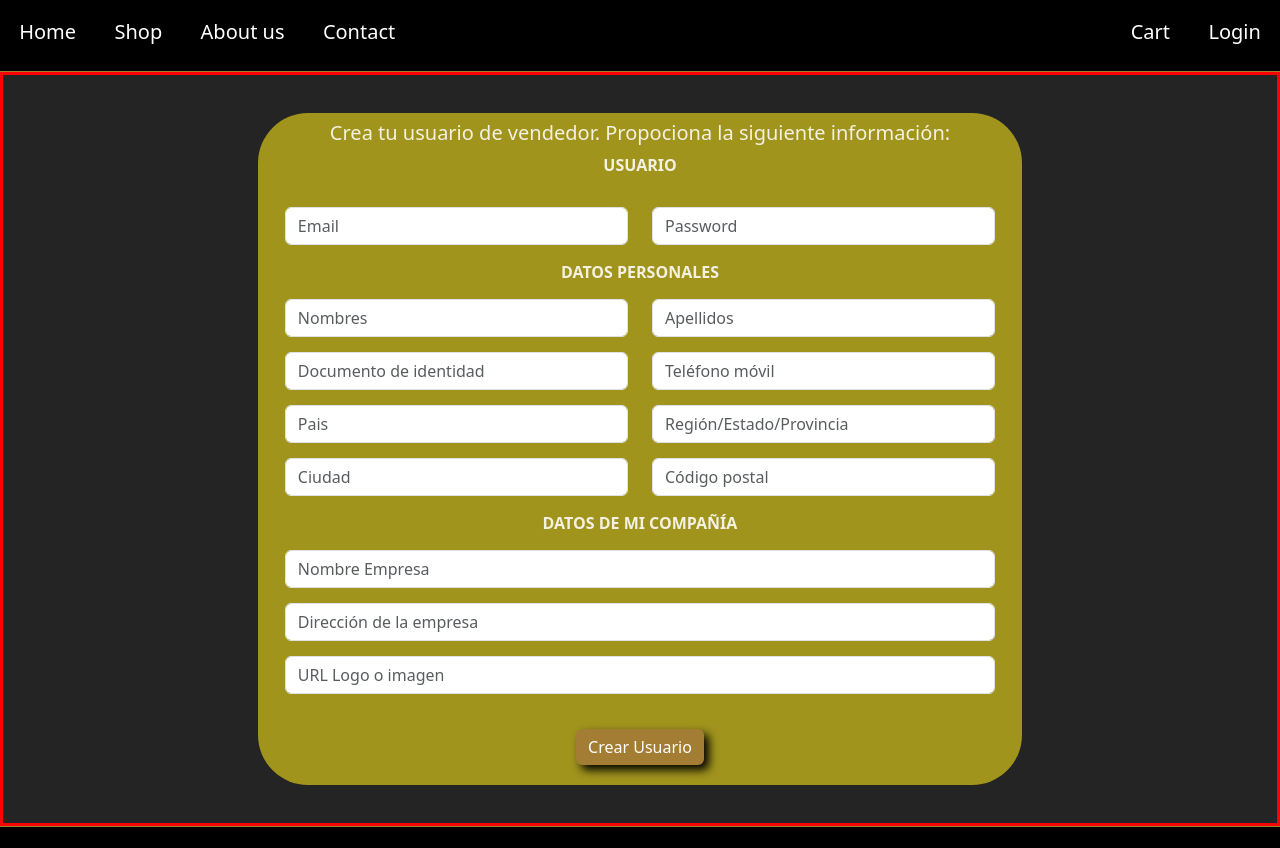
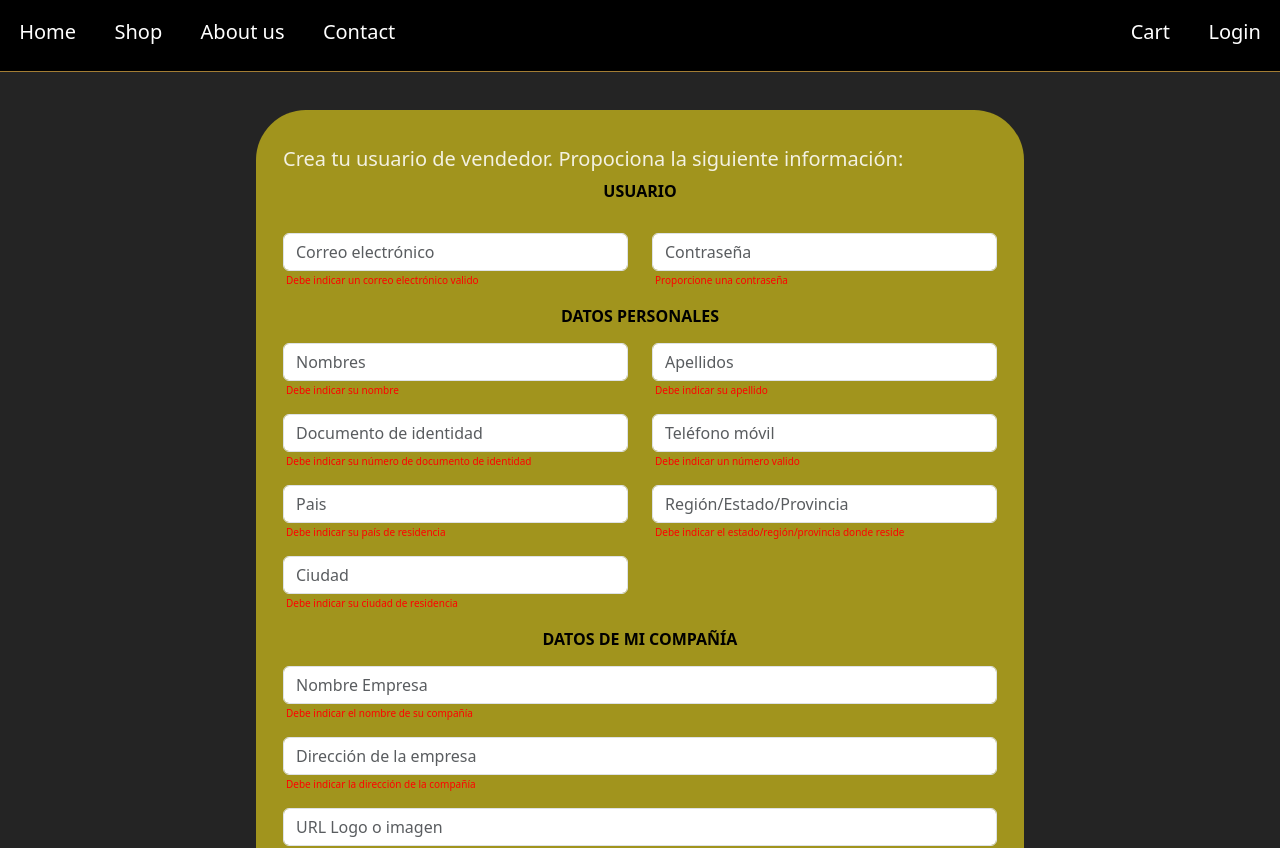
Before and after one commit to OctavioLavarello/CraftBeer, a React (Vite) app in the folder client/: page /sellerSignUp in a window 1280 px wide. Shown: the top 848 px of the page. Built offline with nearby package versions, Linux system fonts and the light colour scheme.

Commit message:
Formulario de creación usuario Vendedor

```diff
--- a/client/src/redux/actions/actions.ts
+++ b/client/src/redux/actions/actions.ts
@@ -1,7 +1,7 @@
 //import { Dispatch, Action } from "redux";
 import axios from "axios";
 import toast from 'react-hot-toast'
-import { Dispatch } from "redux";
+import { AnyAction, Dispatch } from "redux";
 import {
   CREATED_PRODUCT,
   ADD_ALL_BEER,
@@ -24,6 +24,7 @@ export interface ProductData {
   IBU: number;
   presentation: string;
   image: string;
+  UserCompanyId: string
 }
 
 export interface CompanyData {
@@ -75,7 +76,8 @@ export const createdProduct = ({
   image,
   stock,
   IBU,
-  presentation
+  presentation,
+  UserCompanyId
 }: ProductData) => {
   try {
     return async function (dispatch: any) {
@@ -89,6 +91,7 @@ export const createdProduct = ({
         stock,
         IBU,
         presentation,
+        UserCompanyId
       });
       dispatch({
         type: CREATED_PRODUCT,
@@ -122,8 +125,8 @@ export const createdCompany = ({
   image,
 }: CompanyData) => {
   try {
-    return async function (dispatch: any) {
-      let companyCreated = await axios.post(`${localhost}/product`, {
+    return async function (dispatch: AnyAction | any) {
+      let companyCreated = await axios.post(`${localhost}/company`, {
         name,
         lastName,
         document,
--- a/client/src/views/sellerSingUp/SellerSingUp.tsx
+++ b/client/src/views/sellerSingUp/SellerSingUp.tsx
@@ -5,14 +5,14 @@ import "bootstrap/dist/css/bootstrap.min.css";
 import { Form, Row, Col, Button } from "react-bootstrap";
 import "../sellerSingUp/selllerSingUp.css";
 import { useDispatch } from "react-redux";
-import {createdCompany} from "../../redux/actions/actions";
+import { createdCompany } from "../../redux/actions/actions";
 
 // STYLES
 //....
 
 // SELLER SING UP
 const SellerSingUp: React.FC = () => {
-  const dispatch = useDispatch<Dispatch<AnyAction>>();
+  const dispatch = useDispatch<Dispatch<AnyAction> | any>();
 
   const [input, setInput] = useState({
     name: "",
@@ -53,6 +53,57 @@ const SellerSingUp: React.FC = () => {
     });
   };
 
+  const validation = (input: any, name: any) => {
+    if (name === "name") {
+      if (input.name !== "") setErrors({ ...errors, name: "" });
+      else setErrors({ ...errors, name: "Información requerida" });
+    }
+    if (name === "lastName") {
+      if (input.lastName !== "") setErrors({ ...errors, lastName: "" });
+      else setErrors({ ...errors, image: "Información requerida" });
+    }
+    if (name === "document") {
+      if (input.document !== "") setErrors({ ...errors, document: "" });
+      else setErrors({ ...errors, document: "Información requerida" });
+    }
+    if (name === "email") {
+      if (input.email !== "") setErrors({ ...errors, email: "" });
+      else setErrors({ ...errors, email: "Información requerida" });
+    }
+    if (name === "password") {
+      if (input.password !== "") setErrors({ ...errors, password: "" });
+      else setErrors({ ...errors, password: "Información requerida" });
+    }
+    if (name === "phone") {
+      if (input.phone !== "") setErrors({ ...errors, phone: "" });
+      else setErrors({ ...errors, phone: "Información requerida" });
+    }
+    if (name === "country") {
+      if (input.country !== "") setErrors({ ...errors, country: "" });
+      else setErrors({ ...errors, country: "Información requerida" });
+    }
+    if (name === "city") {
+      if (input.city !== "") setErrors({ ...errors, city: "" });
+      else setErrors({ ...errors, city: "Información requerida" });
+    }
+    if (name === "state") {
+      if (input.state !== "") setErrors({ ...errors, state: "" });
+      else setErrors({ ...errors, state: "Información requerida" });
+    }
+    if (name === "company") {
+      if (input.company !== "") setErrors({ ...errors, company: "" });
+      else setErrors({ ...errors, company: "Información requerida" });
+    }
+    if (name === "address") {
+      if (input.address !== "") setErrors({ ...errors, address: "" });
+      else setErrors({ ...errors, address: "Información requerida" });
+    }
+    if (name === "image") {
+      if (input.image !== "") setErrors({ ...errors, image: "" });
+      else setErrors({ ...errors, image: "Información requerida" });
+    }
+  };
+
   const handlerChange = (
     event: React.ChangeEvent<HTMLInputElement | HTMLSelectElement> | any
   ) => {
@@ -60,26 +111,26 @@ const SellerSingUp: React.FC = () => {
       ...input,
       [event.target.name]: event.target.value,
     });
-    // validation(
-    //   {
-    //     ...input,
-    //     [event.target.name]: event.target.value,
-    //   },
-    //   event.target.name
-    // );
+    validation(
+      {
+        ...input,
+        [event.target.name]: event.target.value,
+      },
+      event.target.name
+    );
   };
 
-  // const disable = (errors:{ [key: string]: string }): boolean => {
-  //   let disabled = true;
-  //   for (let error in errors) {
-  //     if (errors[error] === "") disabled = false;
-  //     else {
-  //       disabled = true;
-  //       break;
-  //     }
-  //   }
-  //   return disabled;
-  // };
+  const disable = (errors: { [key: string]: string }): boolean => {
+    let disabled = true;
+    for (let error in errors) {
+      if (errors[error] === "") disabled = false;
+      else {
+        disabled = true;
+        break;
+      }
+    }
+    return disabled;
+  };
 
   return (
     <div className="bodyFormSeller">
@@ -89,9 +140,9 @@ const SellerSingUp: React.FC = () => {
           width: "60%",
           backgroundColor: "#A1941D",
           borderRadius: "50px",
-          marginTop:"3%",
-          marginLeft:"20%",
-          marginBottom:"3%"
+          marginTop: "3%",
+          marginLeft: "20%",
+          marginBottom: "3%",
         }}
         onSubmit={handlerSubmit}
       >
@@ -100,36 +151,61 @@ const SellerSingUp: React.FC = () => {
             margin: "15px",
           }}
         >
-            <h5 style={{marginTop:"1%"}}>
+          <h5 style={{ marginTop: "5%" }}>
             Crea tu usuario de vendedor. Propociona la siguiente información:
           </h5>
-          <a ><strong>USUARIO</strong></a>
+          <div className="centrado">
+            <strong>USUARIO</strong>
+          </div>
           <Col
             style={{
               marginTop: "30px",
             }}
           >
-            <Form.Control placeholder="Email" onChange={handlerChange}/>
+            <Form.Control
+              placeholder="Correo electrónico"
+              onChange={handlerChange}
+              name="email"
+            />
+            <h6 className="errorCompany">{errors.email}</h6>
           </Col>
           <Col
             style={{
               marginTop: "30px",
             }}
           >
-            <Form.Control placeholder="Password" onChange={handlerChange}/>
+            <Form.Control
+              placeholder="Contraseña"
+              onChange={handlerChange}
+              name="password"
+              type="password"
+            />
+            <h6 className="errorCompany">{errors.password}</h6>
           </Col>
         </Row>
-        <a><strong>DATOS PERSONALES</strong></a>
+        <div className="centrado">
+          <strong>DATOS PERSONALES</strong>
+        </div>
         <Row
           style={{
             margin: "15px",
           }}
         >
           <Col>
-            <Form.Control placeholder="Nombres" onChange={handlerChange}/>
+            <Form.Control
+              placeholder="Nombres"
+              onChange={handlerChange}
+              name="name"
+            />
+            <h6 className="errorCompany">{errors.name}</h6>
           </Col>
           <Col>
-            <Form.Control placeholder="Apellidos" onChange={handlerChange}/>
+            <Form.Control
+              placeholder="Apellidos"
+              onChange={handlerChange}
+              name="lastName"
+            />
+            <h6 className="errorCompany">{errors.lastName}</h6>
           </Col>
         </Row>
         <Row
@@ -138,10 +214,20 @@ const SellerSingUp: React.FC = () => {
           }}
         >
           <Col>
-          <Form.Control placeholder="Documento de identidad" onChange={handlerChange}/>
+            <Form.Control
+              placeholder="Documento de identidad"
+              onChange={handlerChange}
+              name="document"
+            />
+            <h6 className="errorCompany">{errors.document}</h6>
           </Col>
           <Col>
-            <Form.Control placeholder="Teléfono móvil" onChange={handlerChange} />
+            <Form.Control
+              placeholder="Teléfono móvil"
+              onChange={handlerChange}
+              name="phone"
+            />
+            <h6 className="errorCompany">{errors.phone}</h6>
           </Col>
         </Row>
         <Row
@@ -150,10 +236,20 @@ const SellerSingUp: React.FC = () => {
           }}
         >
           <Col>
-            <Form.Control placeholder="Pais" onChange={handlerChange}/>
+            <Form.Control
+              placeholder="Pais"
+              onChange={handlerChange}
+              name="country"
+            />
+            <h6 className="errorCompany">{errors.country}</h6>
           </Col>
           <Col>
-            <Form.Control placeholder="Región/Estado/Provincia" onChange={handlerChange}/>
+            <Form.Control
+              placeholder="Región/Estado/Provincia"
+              onChange={handlerChange}
+              name="state"
+            />
+            <h6 className="errorCompany">{errors.state}</h6>
           </Col>
         </Row>
         <Row
@@ -162,20 +258,30 @@ const SellerSingUp: React.FC = () => {
           }}
         >
           <Col>
-            <Form.Control placeholder="Ciudad" onChange={handlerChange}/>
+            <Form.Control
+              placeholder="Ciudad"
+              onChange={handlerChange}
+              name="city"
+            />
+            <h6 className="errorCompany">{errors.city}</h6>
           </Col>
-          <Col>
-            <Form.Control placeholder="Código postal" onChange={handlerChange}/>
-          </Col>
+          <Col></Col>
         </Row>
-        <a><strong>DATOS DE MI COMPAÑÍA</strong></a>
+        <div className="centrado">
+          <strong>DATOS DE MI COMPAÑÍA</strong>
+        </div>
         <Row
           style={{
             margin: "15px",
           }}
         >
           <Col>
-            <Form.Control placeholder="Nombre Empresa" onChange={handlerChange}/>
+            <Form.Control
+              placeholder="Nombre Empresa"
+              onChange={handlerChange}
+              name="company"
+            />
+            <h6 className="errorCompany">{errors.company}</h6>
           </Col>
         </Row>
         <Row
@@ -184,7 +290,12 @@ const SellerSingUp: React.FC = () => {
           }}
         >
           <Col>
-            <Form.Control placeholder="Dirección de la empresa" onChange={handlerChange}/>
+            <Form.Control
+              placeholder="Dirección de la empresa"
+              onChange={handlerChange}
+              name="address"
+            />
+            <h6 className="errorCompany">{errors.address}</h6>
           </Col>
         </Row>
         <Row
@@ -193,9 +304,15 @@ const SellerSingUp: React.FC = () => {
           }}
         >
           <Col>
-            <Form.Control placeholder="URL Logo o imagen" onChange={handlerChange}/>
+            <Form.Control
+              placeholder="URL Logo o imagen"
+              onChange={handlerChange}
+              name="image"
+            />
+            <h6 className="errorCompany">{errors.image}</h6>
           </Col>
         </Row>
+        <div className="centrado">
           <Button
             style={{
               margin: "20px",
@@ -206,10 +323,11 @@ const SellerSingUp: React.FC = () => {
               boxShadow: "5px 5px 10px black",
             }}
             type="submit"
-          //disabled={}
+            disabled={disable(errors)}
           >
             Crear Usuario
           </Button>
+        </div>
       </Form>
     </div>
   );
--- a/client/src/views/sellerSingUp/selllerSingUp.css
+++ b/client/src/views/sellerSingUp/selllerSingUp.css
@@ -1,6 +1,6 @@
 .bodyFormSeller {
-    border: solid red;
-    text-align: center;
+   justify-content: center;
+
 }
 
 .alinearForm {
@@ -10,3 +10,14 @@
     justify-items: center;
 
 }
+
+.errorCompany {
+    font-size: 10px;
+    color: red;
+    margin: 3px;
+}
+
+.centrado {
+    text-align: center;
+    color: black;
+}
```
Also changed, not shown: client/src/views/Creation/Creation.tsx (+6 -5 lines). Lines whose indentation alone changed are shown as unchanged.
